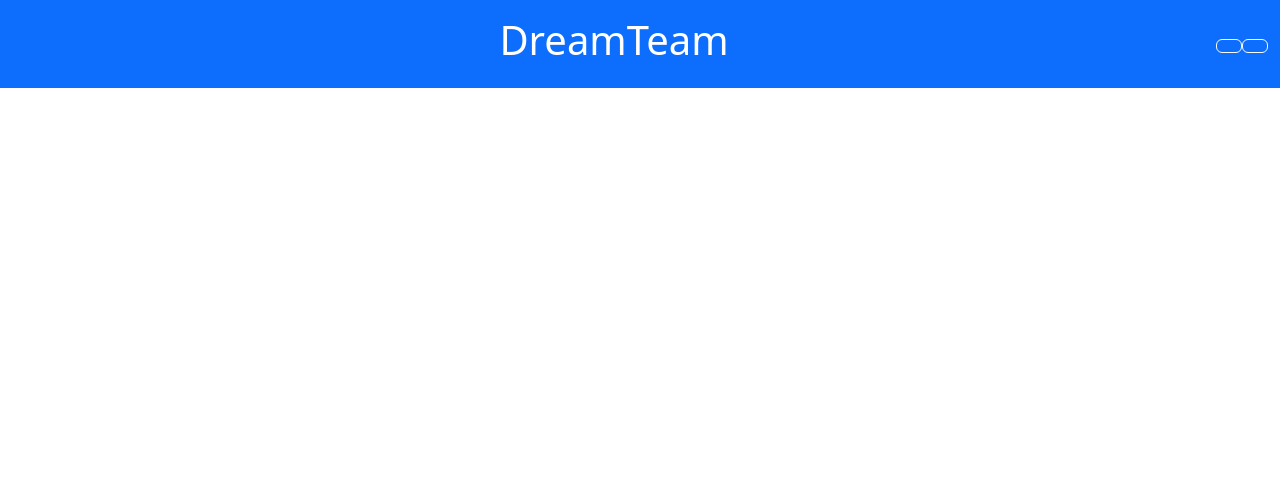
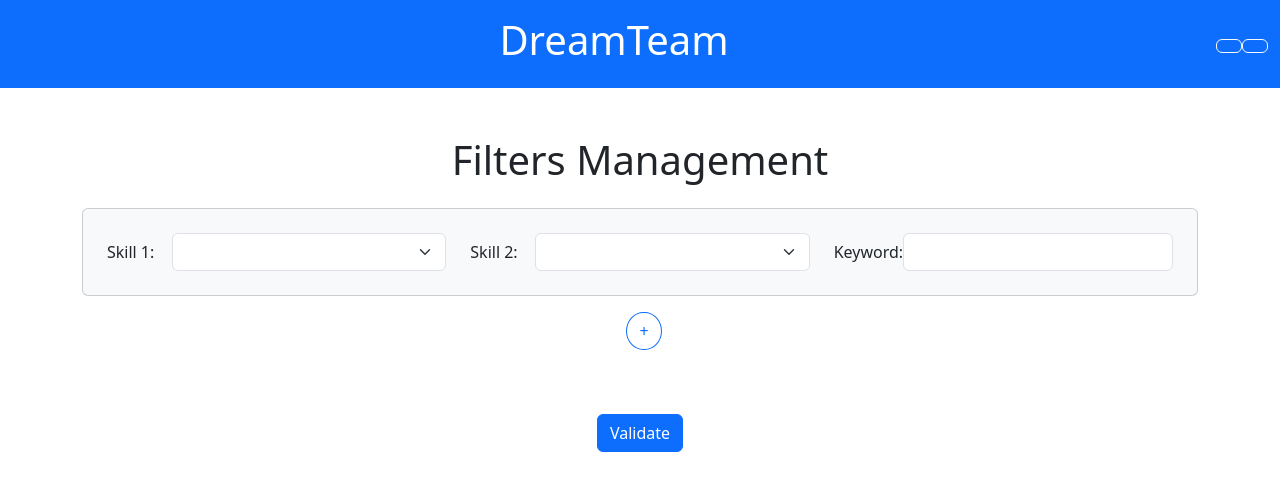
Before and after one commit to Sabrina-Dubois/dream-team-dev, a Vue app in the folder dt-presentation/: page /filters in a window 1280 px wide. Before the commit this address had no page. Shown: the top 490 px of the page. Built offline with nearby package versions, Linux system fonts and the light colour scheme; some icons are missing.

Commit message:
[34] Front page FiltersView

```diff
--- a/dt-presentation/src/App.vue
+++ b/dt-presentation/src/App.vue
@@ -1,6 +1,8 @@
 <template>
 	<Header />
 	<RouterView />
+
+
 </template>
 
 <script>
--- a/dt-presentation/src/components/TechnicalSkills.vue
+++ b/dt-presentation/src/components/TechnicalSkills.vue
@@ -25,9 +25,6 @@
 						:key="index"
 						:value="skill.name"
 					></option>
-					<!-- <option value="JAVA"></option>
-					<option value="JS"></option>
-					<option value="PYTHON"></option> -->
 				</datalist>
 
 				<select v-model="newLevel" class="form-select col-3" aria-label="Select level">
--- a/dt-presentation/src/locales/en.json
+++ b/dt-presentation/src/locales/en.json
@@ -1,5 +1,6 @@
 {
   "Profil": "Profile",
+  "Filters ": "Filters Management",
   "Informations personnelles": "Personal Information",
   "Description": "Description",
   "Soft Skills": "Soft Skills",
--- a/dt-presentation/src/locales/fr.json
+++ b/dt-presentation/src/locales/fr.json
@@ -1,5 +1,6 @@
 {
   "Profil": "Profil",
+  "Gestion des filtres": "Gestion des filtres",
   "Informations personnelles": "Informations personnelles",
   "Description": "Description",
   "Soft Skills": "Soft Skills",
--- a/dt-presentation/src/main.js
+++ b/dt-presentation/src/main.js
@@ -5,6 +5,7 @@ import '@fortawesome/fontawesome-free/css/all.min.css'
 
 import { createApp } from 'vue'
 import { createI18n } from 'vue-i18n'
+
 import App from './App.vue'
 import router from './router'
 
--- a/dt-presentation/src/router/index.js
+++ b/dt-presentation/src/router/index.js
@@ -1,5 +1,6 @@
 import { createRouter, createWebHistory } from 'vue-router'
 import ProfileView from '../views/ProfileView.vue'
+import FiltersView from '../views/FiltersView.vue'
 
 const router = createRouter({
   history: createWebHistory(import.meta.env.BASE_URL),
@@ -9,7 +10,11 @@ const router = createRouter({
       name: 'Profil',
       component: ProfileView
     },
-
+    {
+      path: '/filters',
+      name: 'Filters',
+      component: FiltersView
+    }
   ]
 })
 
--- /dev/null
+++ b/dt-presentation/src/views/FiltersView.vue
@@ -0,0 +1,82 @@
+<template>
+	<main>
+		<div class="container mt-5">
+			<h1 class="text-center">{{ $t('Filters Management') }}</h1>
+
+			<div v-for="(filter, index) in filters" :key="index" class="card mt-4 bg-light p-4">
+				<div class="row align-items-center">
+					<div class="col-4 d-flex align-items-center">
+						<label class="form-label mb-0 me-2 col-2 ">Skill 1:</label>
+						<select v-model="filter.skills[0]" class="form-select">
+							<option v-for="skill in skillsList" :key="skill" :value="skill">
+								{{ skill }}
+							</option>
+						</select>
+					</div>
+
+					<div class="col-4 d-flex align-items-center">
+						<label class="form-label mb-0 me-2 col-2">Skill 2:</label>
+
+						<select v-model="filter.skills[1]" class="form-select">
+							<option v-for="skill in skillsList" :key="skill" :value="skill">
+								{{ skill }}
+							</option>
+						</select>
+					</div>
+					<div class="col-4 d-flex align-items-center">
+						<label clas="form-label ">Keyword:</label>
+						<input
+							type="text"
+							v-model="filter.keyword"
+							class="form-control"
+						/>
+					</div>
+				</div>
+			</div>
+
+			<div class="text-center mt-3">
+				<button v-if="filters.length < 5" @click="addFilter"
+                class="btn btn-outline-primary ms-2 rounded-circle"
+            > + </button>
+			</div>
+			<div class="text-center mt-5">
+				<button type="submit"
+                class="btn btn-primary mt-3">Validate</button>
+			</div>
+		</div>
+	</main>
+</template>
+
+<script>
+export default {
+	name: 'FiltersView',
+	components: {},
+	data() {
+		return {
+			filters: [
+				{
+					skills: ['', ''],
+					keyword: ''
+				}
+			],
+			skillsList: ['JS','HTML', 'Python','Vue']
+		}
+	},
+
+	methods: {
+		addFilter() {
+			if (this.filters.length < 5) {
+				this.filters.push({
+					skills: ['', ''],
+					keyword: ''
+				})
+
+			}
+		}
+	}
+}
+</script>
+
+<style scoped>
+
+</style>
```
Also changed, not shown: dt-presentation/src/views/ProfileView.vue (line endings or trailing spaces), 1 other file (tests, documents, lock files or other folders).
